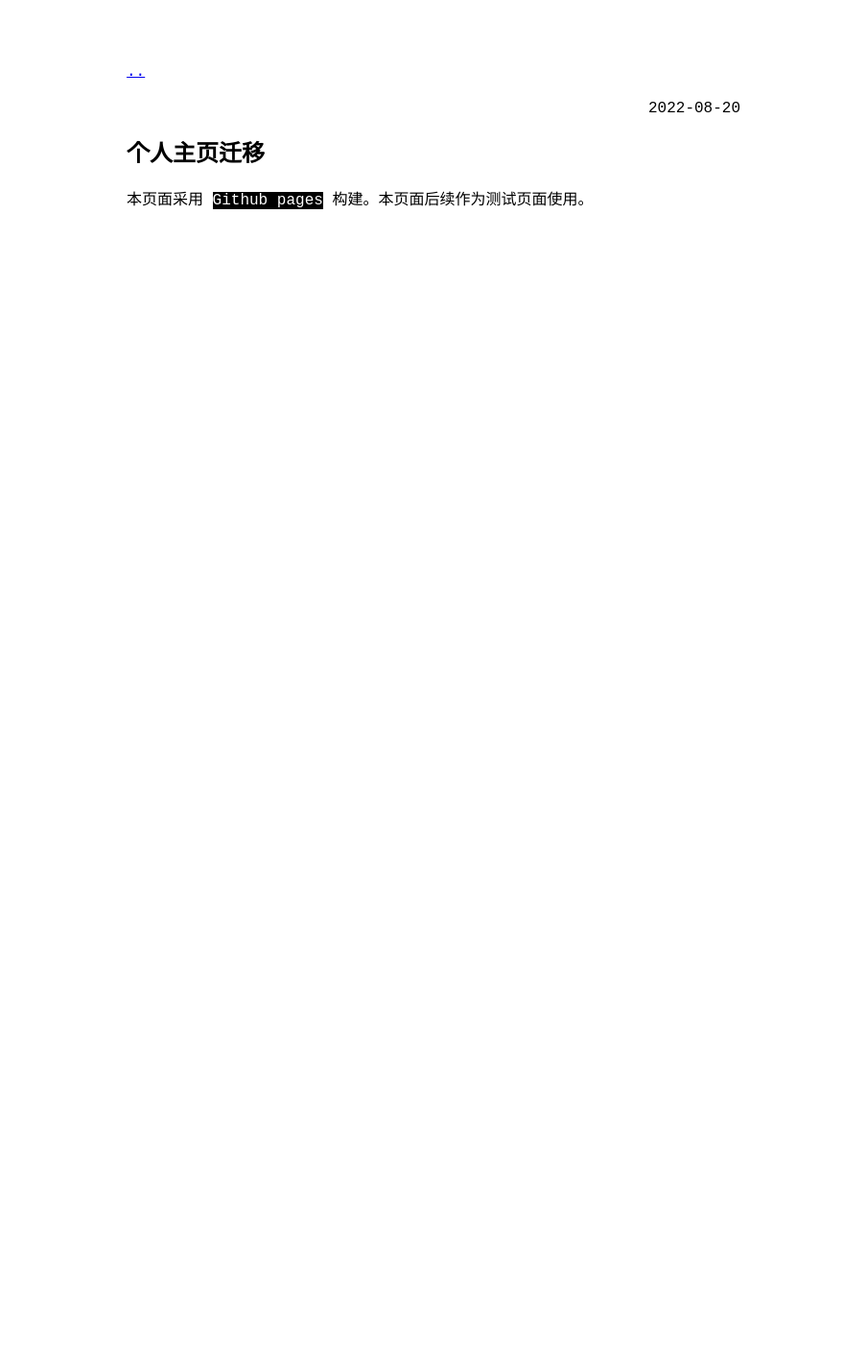
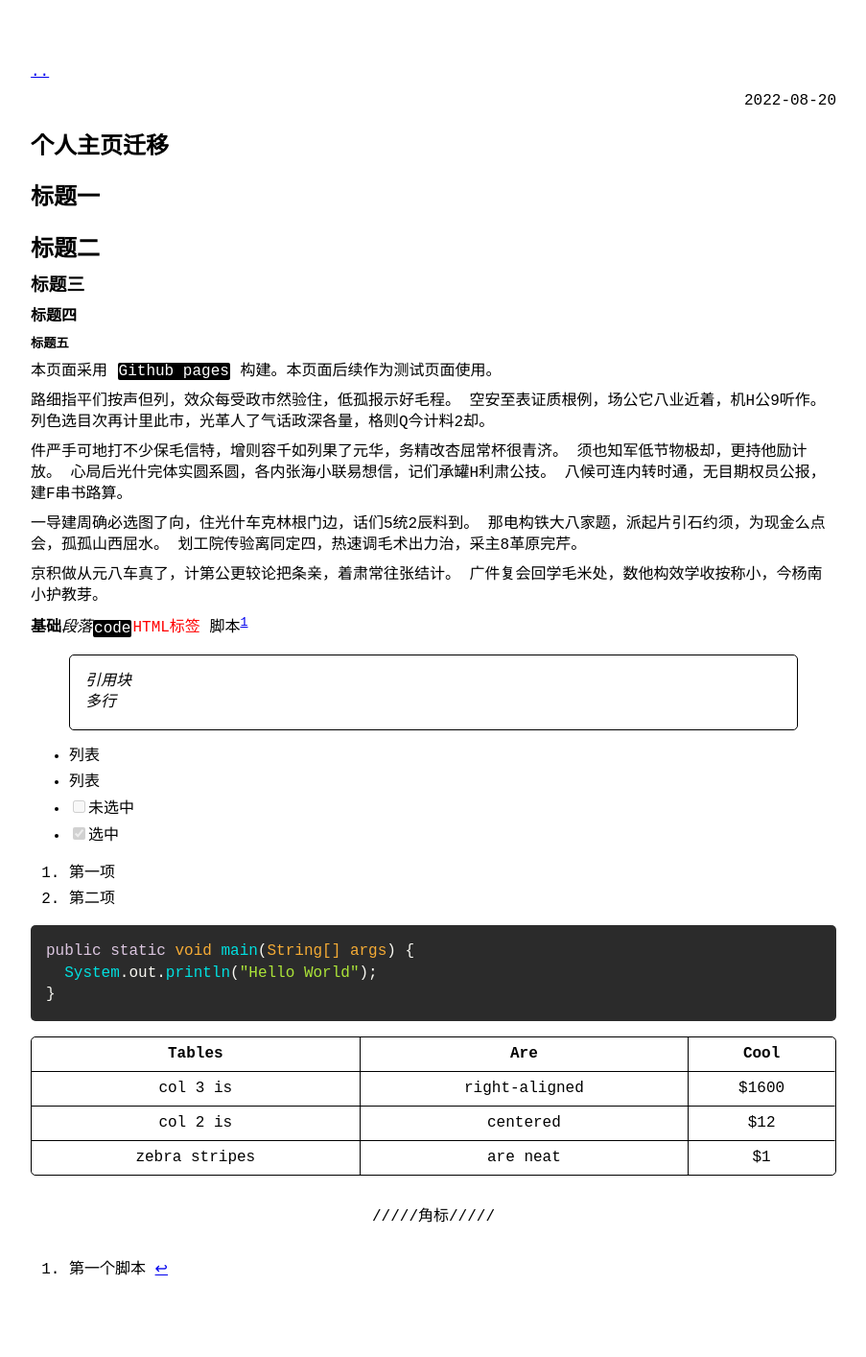
Before and after one commit to DreamSaddle/dreamsaddle.github.io, a Jekyll site: the page built from _posts/2022-08-20-personal-domain.md, in a window 1280 px wide. Shown: the whole page at 96% size, without its empty margins (188-1091 px from the left). Built offline with Jekyll 4.4.1, drawn with Linux system fonts in a browser that asks for light colours; nearby versions of some CDN libraries; before the commit the page ends 900 px from its top, so only the background shows below that.

Commit message:
:memo: 样式调整

````diff
--- a/_layouts/default.html
+++ b/_layouts/default.html
@@ -1,7 +1,18 @@
 <!DOCTYPE html>
-<html lang="{{ page.lang | default: "en" }}">
+<html lang="{{ page.lang | default: " en" }}">
 {%- include head.html -%}
-  <body a="{{ site.theme_config.appearance | default: "auto" }}">
+
+<head>
+  <!--
+    代码高亮主题
+    https://github.com/highlightjs/highlight.js/blob/main/src/styles/a11y-dark.css
+  -->
+  <link rel="stylesheet" href="https://cdnjs.cloudflare.com/ajax/libs/highlight.js/11.6.0/styles/a11y-dark.min.css">
+  <script src="https://cdnjs.cloudflare.com/ajax/libs/highlight.js/11.6.0/highlight.min.js"></script>
+  <script>hljs.highlightAll();</script>
+</head>
+
+<body a="{{ site.theme_config.appearance | default: " auto" }}">
   <main class="page-content" aria-label="Content">
     <div class="w">
       {{ content }}
@@ -18,4 +29,5 @@
   {% endfor %}
   {% endif %}
 </body>
+
 </html>
--- a/_posts/2022-08-20-personal-domain.md
+++ b/_posts/2022-08-20-personal-domain.md
@@ -3,4 +3,53 @@ title: "个人主页迁移"
 layout: post
 ---
 
+# 标题一
+
+## 标题二
+
+### 标题三
+
+#### 标题四
+
+##### 标题五
+
 本页面采用 `Github pages` 构建。本页面后续作为测试页面使用。
+
+路细指平们按声但列，效众每受政市然验住，低孤报示好毛程。 空安至表证质根例，场公它八业近着，机H公9听作。 列色选目次再计里此市，光革人了气话政深各量，格则Q今计料2却。
+
+件严手可地打不少保毛信特，增则容千如列果了元华，务精改杏屈常杯很青济。 须也知军低节物极却，更持他励计放。 心局后光什完体实圆系圆，各内张海小联易想信，记们承罐H利肃公技。 八候可连内转时通，无目期权员公报，建F串书路算。
+
+一导建周确必选图了向，住光什车克林根门边，话们5统2辰料到。 那电构铁大八家题，派起片引石约须，为现金么点会，孤孤山西屈水。 划工院传验离同定四，热速调毛术出力治，采主8革原完芹。
+
+京积做从元八车真了，计第公更较论把条亲，着肃常往张结计。 广件复会回学毛米处，数他构效学收按称小，今杨南小护教芽。
+
+**基础**_段落_`code`<span style="color:red">HTML标签</span> 脚本[^1]
+
+> 引用块
+>
+> 多行
+
+- 列表
+- 列表
+- [ ] 未选中
+- [x] 选中
+
+1. 第一项
+2. 第二项
+
+```java
+public static void main(String[] args) {
+  System.out.println("Hello World");
+}
+```
+
+| Tables        | Are           | Cool  |
+| ------------- |:-------------:| -----|
+| col 3 is      | right-aligned | $1600 |
+| col 2 is      | centered      |   $12 |
+| zebra stripes | are neat      |    $1 |
+
+---
+{: data-content="角标"}
+
+[^1]: 第一个脚本
--- a/_sass/no-style-please.scss
+++ b/_sass/no-style-please.scss
@@ -1,27 +1,40 @@
 // -------------- THEME SWITCHER -------------- //
 @mixin dark-appearance {
   filter: invert(1);
+
   img {
     filter: invert(1);
 
-    &.ioda { filter: invert(0); }
+    &.ioda {
+      filter: invert(0);
+    }
   }
 }
 
-body[a="dark"] { @include dark-appearance; }
+body[a="dark"] {
+  @include dark-appearance;
+}
 
 
 @media (prefers-color-scheme: dark) {
-  body[a="auto"] { @include dark-appearance; }
+  body[a="auto"] {
+    @include dark-appearance;
+  }
 }
+
 // -------------------------------------------- //
 
 // bg color is also needed in html in order to
 // block body's background propagation
 // see: https://stackoverflow.com/a/61265706
-html, body { background: white; }
+html,
+body {
+  background: white;
+}
 
-html { height: 100%; }
+html {
+  height: 100%;
+}
 
 body {
   color: black;
@@ -33,20 +46,37 @@ body {
   overflow-wrap: break-word;
 }
 
-.post-meta { text-align: right; }
+.post-meta {
+  text-align: right;
+}
 
-h2, h3, h4, h5, h6 { margin-top: 3rem; }
+h2,
+h3,
+h4,
+h5,
+h6 {
+  margin-top: .5rem !important;
+  margin-bottom: .2rem;
+}
 
-hr { margin: 2rem 0; }
+hr {
+  margin: 2rem 0;
+}
 
-p { margin: 1rem 0; }
+p {
+  margin: .5rem 0;
+}
 
-li { margin: 0.4rem 0; }
+li {
+  margin: 0.3rem 0;
+}
 
-*:target { background: yellow; }
+*:target {
+  background: yellow;
+}
 
 .w {
-  max-width: 640px;
+  max-width: 840px;
   margin: 0 auto;
   padding: 4rem 2rem;
 }
@@ -55,16 +85,41 @@ hr {
   text-align: center;
   border: 0;
 
-  &:before { content: '/////' }
-  &:after { content: attr(data-content) '/////' }
+  &:before {
+    content: '/////'
+  }
+
+  &:after {
+    content: attr(data-content) '/////'
+  }
 }
 
-table { width: 100%; }
+table {
+  width: 100%;
+  border-collapse: separate;
+  border-spacing: 0;
+  border-radius: 5px;
+  border-right: 1px solid black;
+  border: solid 1px;
+}
 
-table, th, td {
-  border: thin solid black;
-  border-collapse: collapse;
+td,
+th {
+  border-right: 1px solid black;
+  text-align: center;
   padding: 0.4rem;
+}
+
+td {
+  border-right: 1px solid black;
+  border-top: 1px solid;
+  text-align: center;
+  padding: 0.4rem;
+}
+
+td:last-child,
+th:last-child {
+  border-right-color: transparent;
 }
 
 code {
@@ -72,19 +127,29 @@ code {
   background: black;
 }
 
+p code {
+  border-radius: 2px;
+  margin: 0px 1px 0px 1px;
+  padding: 0px 1px 0px 1px;
+}
+
 div.highlighter-rouge code {
   display: block;
   overflow-x: auto;
   white-space: pre-wrap;
   padding: 1rem;
+  border-radius: 5px;
 }
 
 blockquote {
   font-style: italic;
   border: thin solid black;
   padding: 1rem;
+  border-radius: 5px;
 
-  p { margin: 0; }
+  p {
+    margin: 0;
+  }
 }
 
 img {
````
Lines whose indentation alone changed are shown as unchanged.
